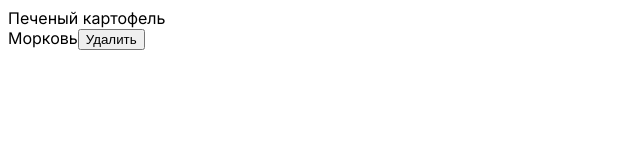
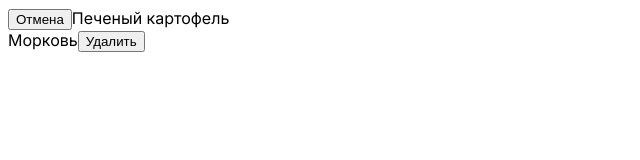
Before and after one commit to demons/fatburger, a Next.js app: page /groups/1/dishTemplates/1 in a window 1280 px wide. Shown: the top 160 px of the page, without its empty margins (0-640 px from the left). Built offline with nearby package versions, Linux system fonts and the light colour scheme.

Commit message:
Добавит кнопку отмены

```diff
--- a/app/groups/[groupId]/dishTemplates/[dishTemplateId]/page.js
+++ b/app/groups/[groupId]/dishTemplates/[dishTemplateId]/page.js
@@ -1,10 +1,12 @@
 "use client";
 
 import { useGroups } from "@/store";
+import { useRouter } from "next/navigation";
 import { useEffect, useState } from "react";
 
 export default function Page({ params }) {
   const [dish, setDish] = useState({ ingredients: [] });
+  const router = useRouter();
 
   const { groupId, dishTemplateId } = params;
   const { createDishFromDishTemplate, getProductById } = useGroups();
@@ -20,6 +22,10 @@ export default function Page({ params }) {
     setDish({ ...dish });
   };
 
+  const handleCancel = () => {
+    router.push(`/groups/${groupId}`);
+  };
+
   const renderedIngredients = dish.ingredients.map((ingredient) => {
     const product = getProductById(ingredient.productId);
 
@@ -33,6 +39,7 @@ export default function Page({ params }) {
 
   return (
     <div>
+      <button onClick={handleCancel}>Отмена</button>
       {dish.title}
       <div>{renderedIngredients}</div>
     </div>
```
